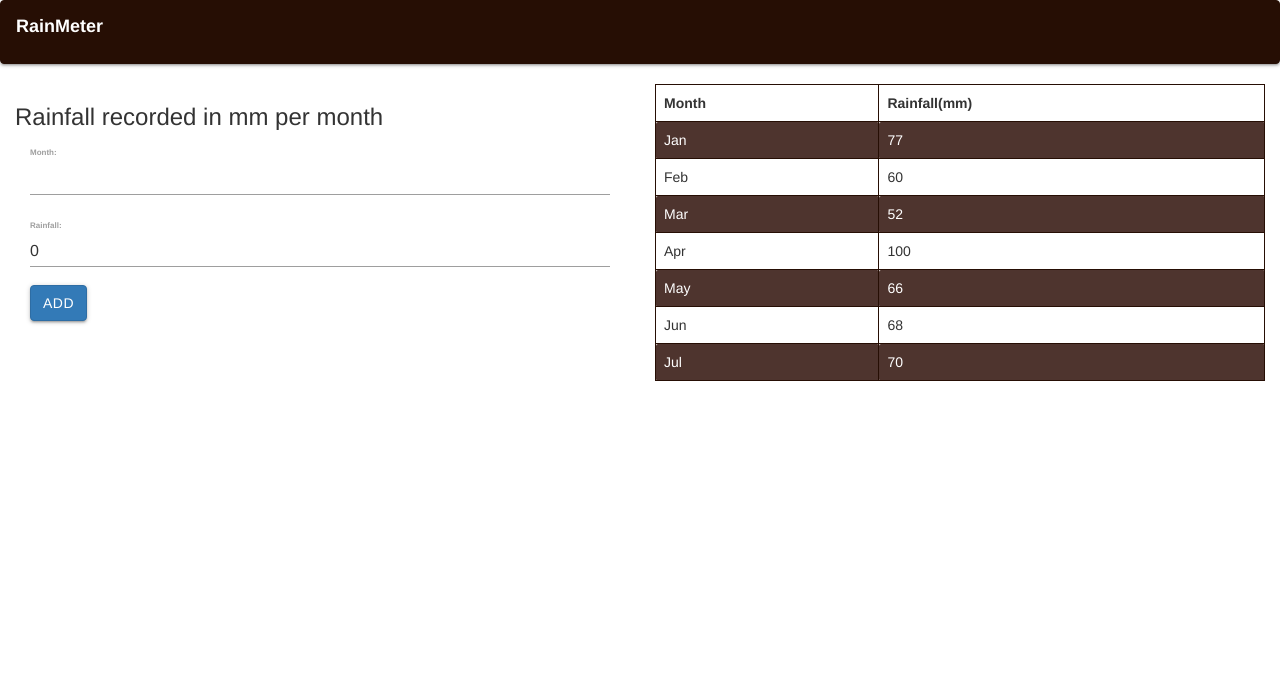
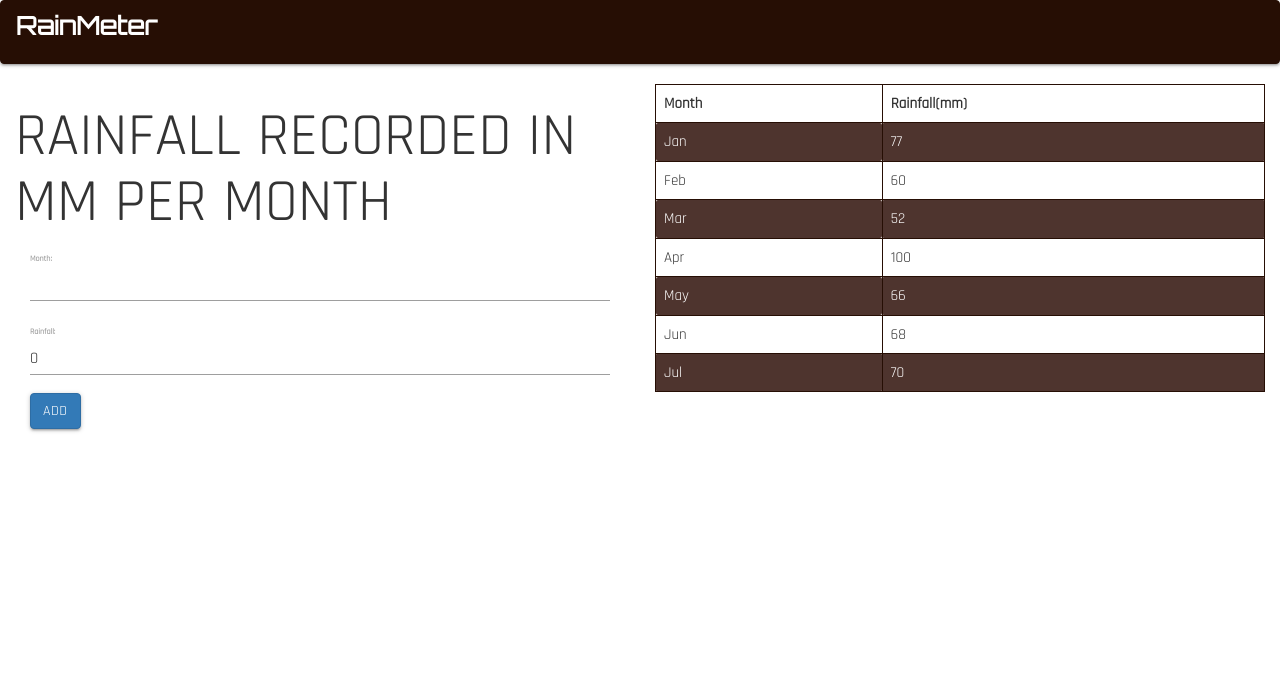
Before and after one commit to petersoleeh/RainMeter, a Django app: page / in a window 1280 px wide. Shown: the top 689 px of the page. Run offline with Django 3.2, Linux system fonts and the light colour scheme; data comes from the database, SQL or seed files in the repository; parts of the project's set-up code (start-up, migrations or seed data) failed here and were passed over; some libraries are stand-ins or nearby versions.

Commit message:
Add fonts and sytling

```diff
--- a/raindata/templates/base.html
+++ b/raindata/templates/base.html
@@ -19,7 +19,8 @@
     <!-- <link rel="shortcut icon" type="image/png" href="{% static 'images/inlogo.png' %}"/> -->
     <!-- Compiled and minified CSS -->
     <link rel="stylesheet" href="https://cdnjs.cloudflare.com/ajax/libs/materialize/1.0.0-beta/css/materialize.min.css">
-
+    <link href="https://fonts.googleapis.com/css?family=Rajdhani" rel="stylesheet">
+    <link href="https://fonts.googleapis.com/css?family=Orbitron" rel="stylesheet">
   {%endblock%}
 
 </head>
--- a/raindata/templates/index.html
+++ b/raindata/templates/index.html
@@ -5,7 +5,7 @@
 <div class="container-fluid">
   <div class="row">
     <div class="col-md-6">
-      <h3>Rainfall recorded in mm per month</h3>
+      <h3 class="header">RAINFALL RECORDED IN MM PER MONTH</h3>
       <div class="container-fluid">
         <form   method="post" enctype="multipart/form-data">
           {%csrf_token%}
--- a/static/css/index.css
+++ b/static/css/index.css
@@ -5,7 +5,8 @@
 }
 .navbar-default .navbar-brand{
   color: #fff;
-
+  font-family: 'Orbitron', sans-serif;
+  font-size: 25px;
 }
 
 .footer{
@@ -27,3 +28,12 @@ tr:nth-child(even) {
     background-color: #4e342e;
     color: #fff;
 }
+
+body{
+  font-family: 'Rajdhani', sans-serif;
+  font-size: 15px;
+}
+
+.header{
+  font-size: 60px;
+}
```
